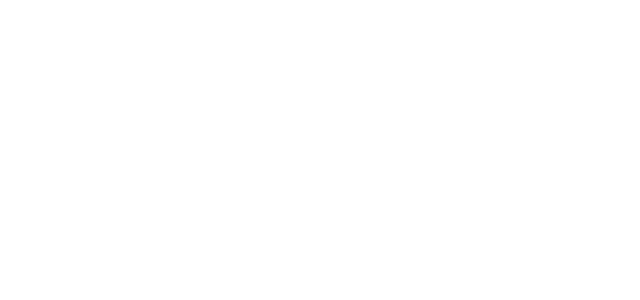
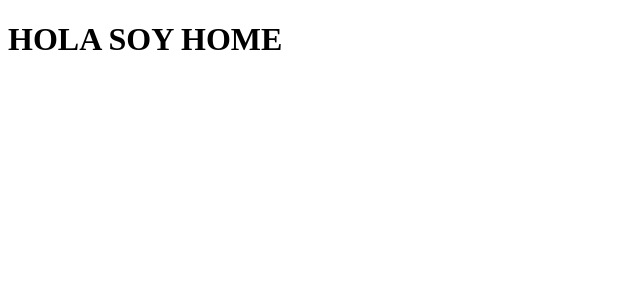
Before and after one commit to KARENLABO/crypto-exchange, a React (Create React App) app: page / in a window 1280 px wide. Shown: the top 300 px of the page, without its empty margins (0-640 px from the left). Built offline with nearby package versions, Linux system fonts and the light colour scheme.

Commit message:
Feat: create Home component

```diff
--- a/src/App.js
+++ b/src/App.js
@@ -1,5 +1,10 @@
+import { Home } from "./Components";
 function App() {
-  return <div className="App"></div>;
+  return (
+    <div className="App">
+      <Home />
+    </div>
+  );
 }
 
 export default App;
--- /dev/null
+++ b/src/Components/Home/Home.jsx
@@ -0,0 +1,11 @@
+import "./styles.scss";
+
+function Home() {
+  return (
+    <div className="Home">
+      <h1>HOLA SOY HOME</h1>
+    </div>
+  );
+}
+
+export default Home;
--- /dev/null
+++ b/src/Components/Home/index.js
@@ -0,0 +1 @@
+export { default } from "./Home";
--- /dev/null
+++ b/src/Components/index.js
@@ -0,0 +1 @@
+export { default as Home } from "./Home";
```
Also changed, not shown: src/Components/Home/styles.scss (added).
